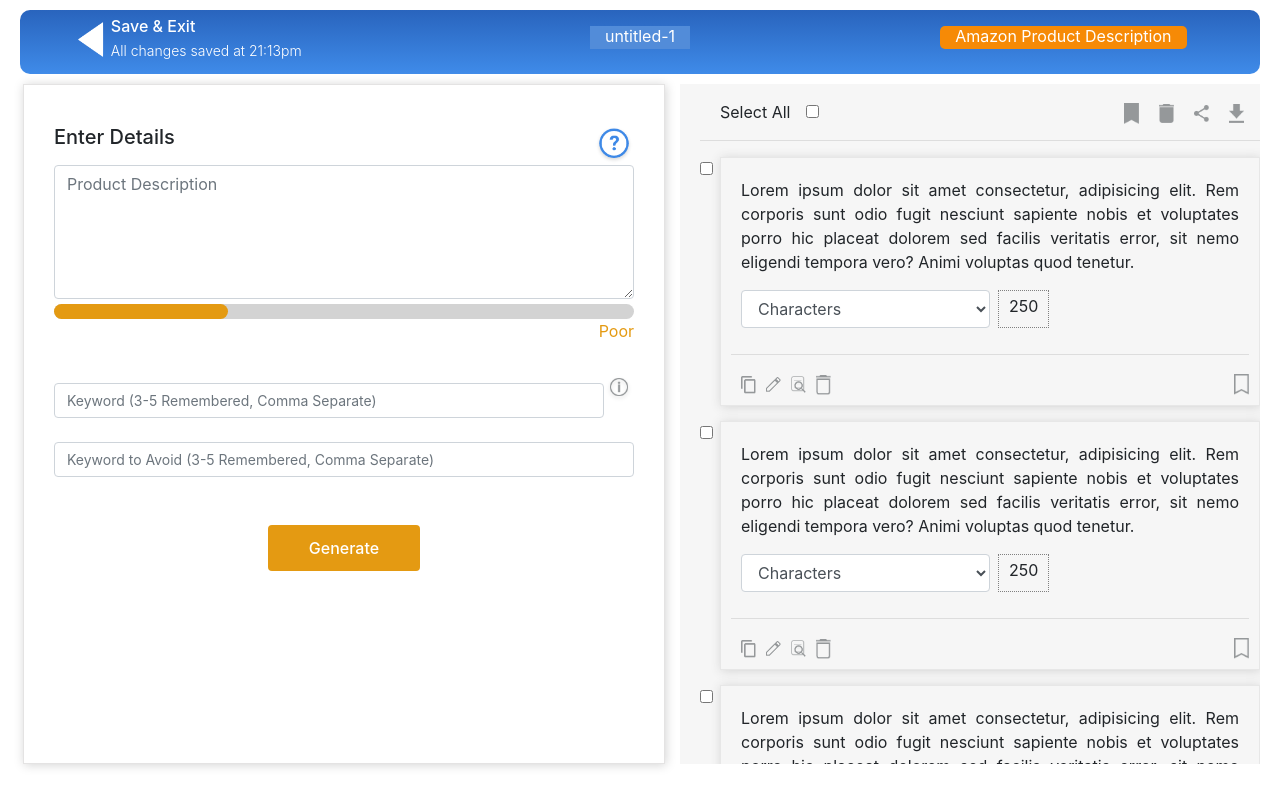
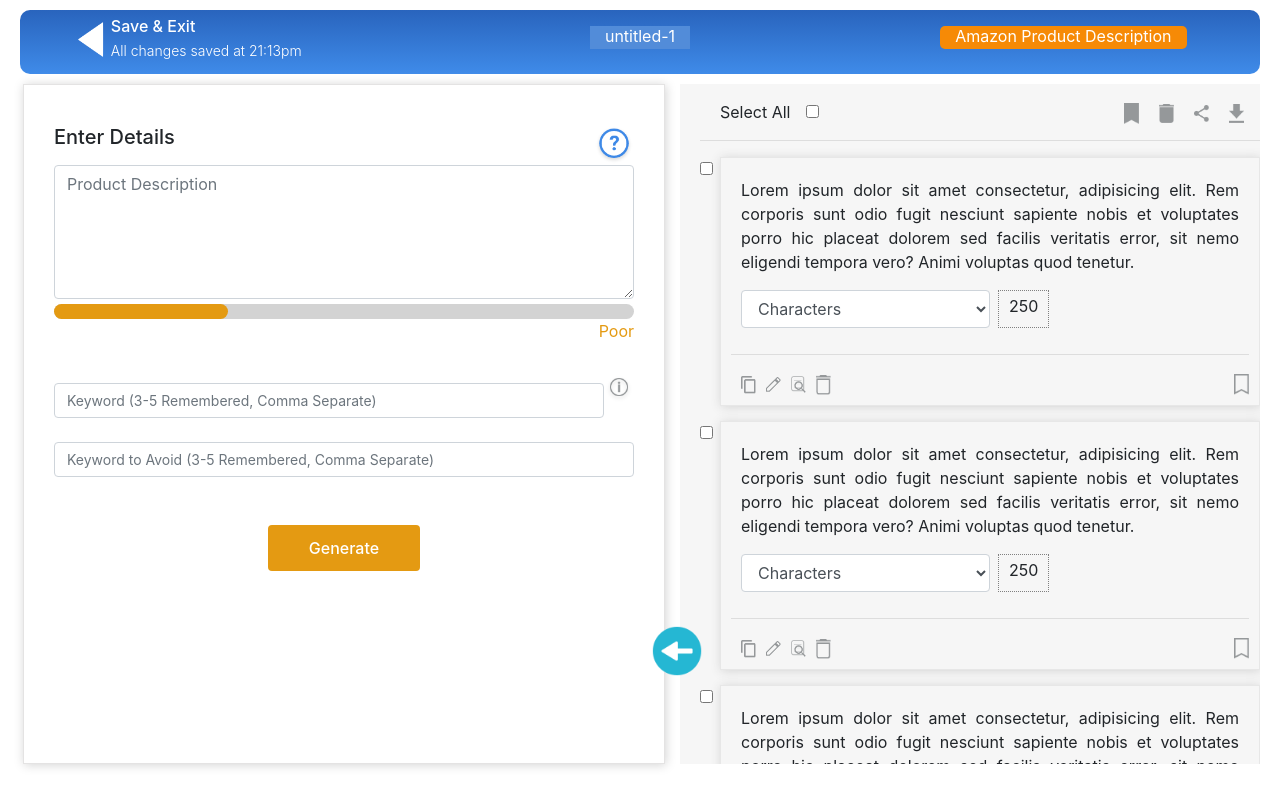
Before and after one commit to Sabbir185/growth-gear, a React (Create React App) app: page / in a window 1280 px wide. Built offline with nearby package versions, Linux system fonts and the light colour scheme.

Commit message:
toggle icon added

```diff
--- a/src/components/Contents/Contents.css
+++ b/src/components/Contents/Contents.css
@@ -4,6 +4,8 @@
     padding-left: 20px;
     margin-top: 10px;
     overflow: scroll;
+
+    position: relative;
 }
 
 .logo-container img{
--- a/src/components/Dashboard/Dashboard.css
+++ b/src/components/Dashboard/Dashboard.css
@@ -44,3 +44,20 @@
     font-weight: 500;
     padding: 10px 40px;
 }
+
+.toggle-reference {
+    position: relative;
+}
+
+.toggle {
+    width: 50px;
+    position: absolute;
+    top: 80%;
+    left: 51%;
+    z-index: 1;
+    transition: all .5s ease-out;
+}
+.toggle:hover {
+    transform: scale(1.2);
+    cursor: pointer;
+}
--- a/src/components/Dashboard/Dashboard.js
+++ b/src/components/Dashboard/Dashboard.js
@@ -3,11 +3,15 @@ import './Dashboard.css'
 import question from '../../images/Group 90.png'
 import info from '../../images/Group 91.png'
 import Contents from '../Contents/Contents';
+import toggler from '../../images/icons8-arrow-left-64.png';
 
 const Dashboard = () => {
 
     return (
-        <section>
+        <section className="toggle-reference">
+
+            <img src={toggler} alt="" className="toggle"/>
+
             <div className="row">
                 <form className="col details-container">
                     <div className="d-flex justify-content-between que-img">
```
Also changed, not shown: src/components/Contents/Contents.js (line endings or trailing spaces), src/images/icons8-arrow-left-64.png (added).
